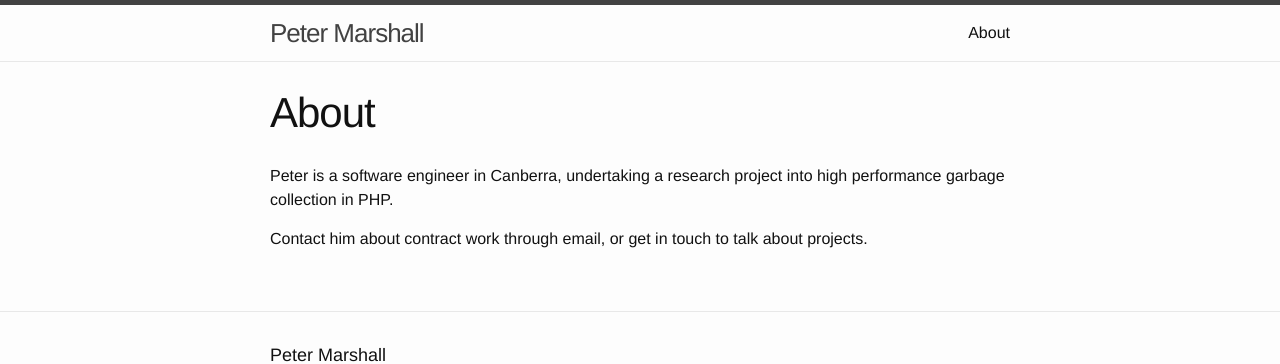
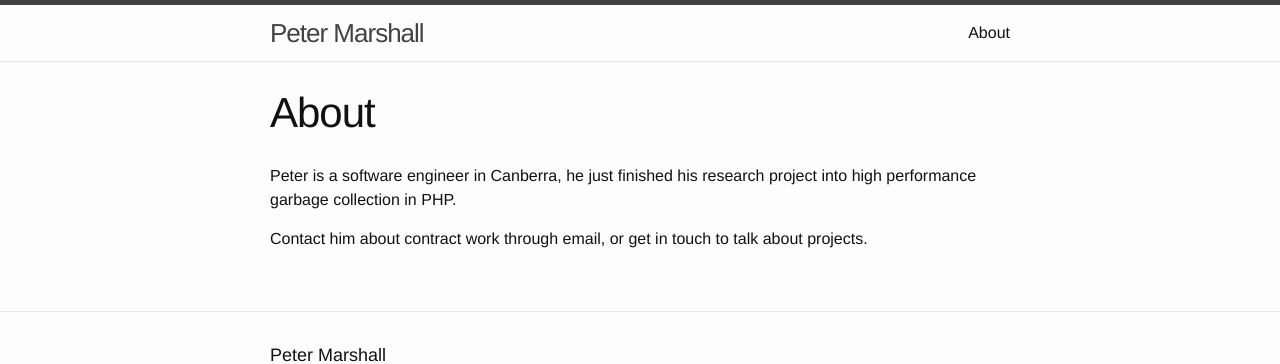
Before and after one commit to psmarshall/blog-and-portfolio, a Jekyll site: the page built from about.md, in a window 1280 px wide. Shown: the top 364 px of the page. Built offline with Jekyll 4.4.1, drawn with Linux system fonts in a browser that asks for light colours.

Commit message:
Change details about research project to past tense

```diff
--- a/_projects/php-garbage-collection.yml
+++ b/_projects/php-garbage-collection.yml
@@ -10,9 +10,9 @@ description: >
   HipHop Virtual Machine.
 website:   https://github.com/psmarshall/hhvm
 project_description: >
-  For my honours project and thesis in 2015, I'm working on HHVM to introduce high performance
+  For my honours project and thesis in 2015, I worked on HHVM to introduce high performance
   garbage collection in the form of a tracing garbage collector, using a mark-region based
-  memory manager. Several obstacles stand in the way: PHP as a language is married to reference
+  memory manager. PHP as a language is married to reference
   counting, relying on exact reference counts for copy-on-write optimisations, and relying on
   the destruction of objects happening at an exact moment when the reference count drops to zero,
   which no longer is assured when using tracing garbage collection.
--- a/about.md
+++ b/about.md
@@ -4,7 +4,6 @@ title: About
 permalink: /about/
 ---
 
-Peter is a software engineer in Canberra, undertaking a research project into high performance
-garbage collection in PHP.
+Peter is a software engineer in Canberra, he just finished his research project into high performance garbage collection in PHP.
 
 Contact him about contract work through email, or get in touch to talk about projects.
```
